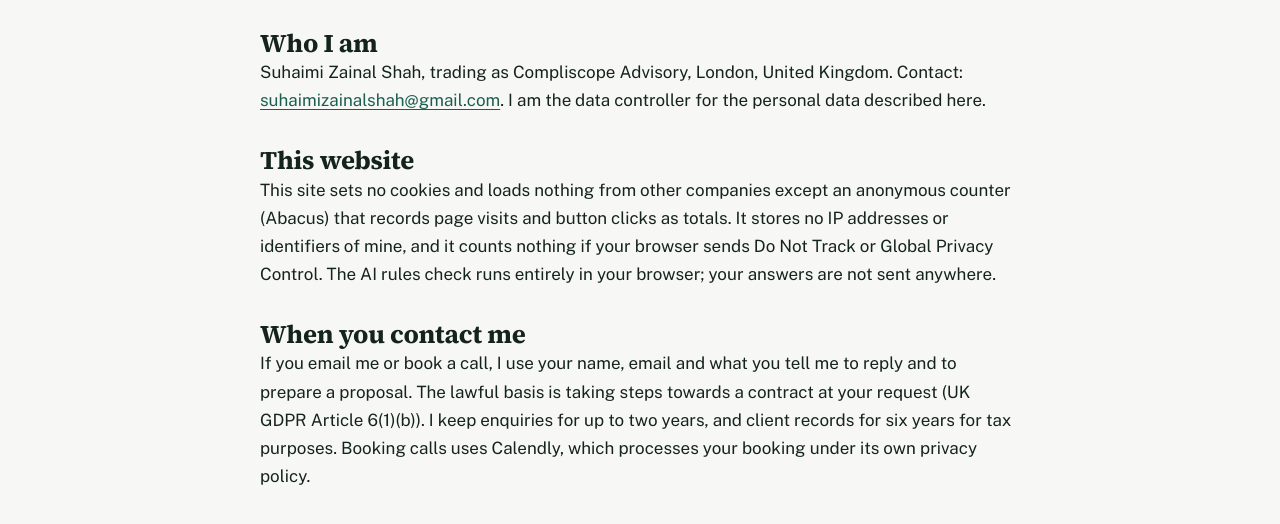
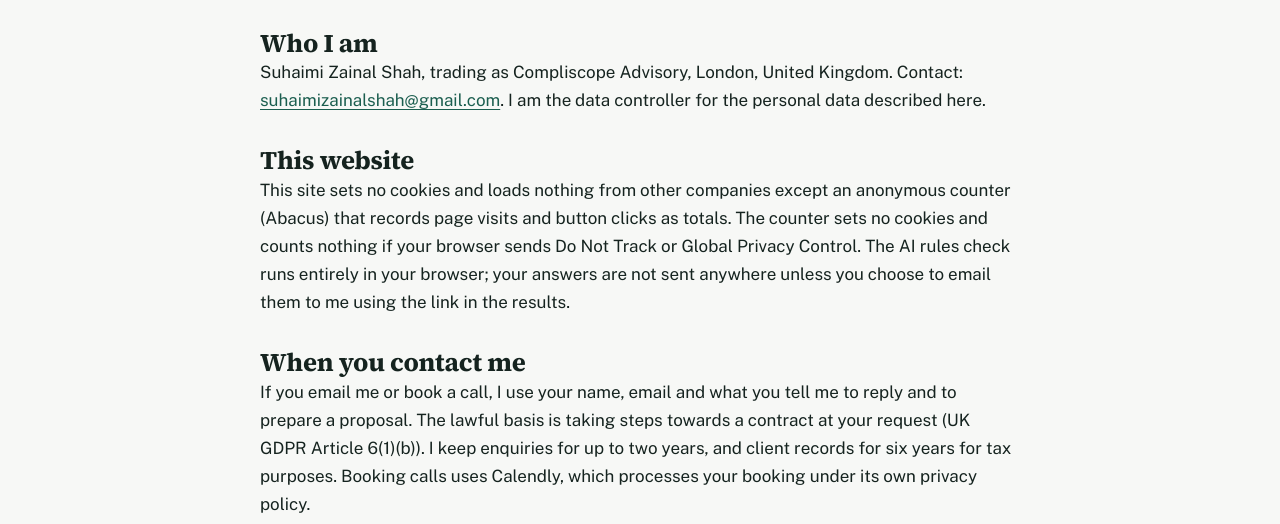
Before and after one commit to suhaimizainalshah/AI-Benar-Advisory, a plain HTML site: page privacy.html in a window 1280 px wide. Shown: the part 260-784 px from the top of the page. Drawn offline with Linux system fonts and the light colour scheme.

Commit message:
Site improvements: fresh Tracker numbers (53/77/91), real canonical URL, Open Graph tags, email-my-answers follow-up on the AI rules check, and privacy notice updated to match (answers stay in the browser unless the visitor chooses to email them)

```diff
--- a/privacy.html
+++ b/privacy.html
@@ -18,7 +18,7 @@
 <p>Suhaimi Zainal Shah, trading as Compliscope Advisory, London, United Kingdom. Contact: <a href="mailto:suhaimizainalshah@gmail.com">suhaimizainalshah@gmail.com</a>. I am the data controller for the personal data described here.</p>
 
 <h2 style="margin-top:2rem">This website</h2>
-<p>This site sets no cookies and loads nothing from other companies except an anonymous counter (Abacus) that records page visits and button clicks as totals. It stores no IP addresses or identifiers of mine, and it counts nothing if your browser sends Do Not Track or Global Privacy Control. The AI rules check runs entirely in your browser; your answers are not sent anywhere.</p>
+<p>This site sets no cookies and loads nothing from other companies except an anonymous counter (Abacus) that records page visits and button clicks as totals. The counter sets no cookies and counts nothing if your browser sends Do Not Track or Global Privacy Control. The AI rules check runs entirely in your browser; your answers are not sent anywhere unless you choose to email them to me using the link in the results.</p>
 
 <h2 style="margin-top:2rem">When you contact me</h2>
 <p>If you email me or book a call, I use your name, email and what you tell me to reply and to prepare a proposal. The lawful basis is taking steps towards a contract at your request (UK GDPR Article 6(1)(b)). I keep enquiries for up to two years, and client records for six years for tax purposes. Booking calls uses Calendly, which processes your booking under its own privacy policy.</p>
```
Also changed, not shown: 1 other file.
